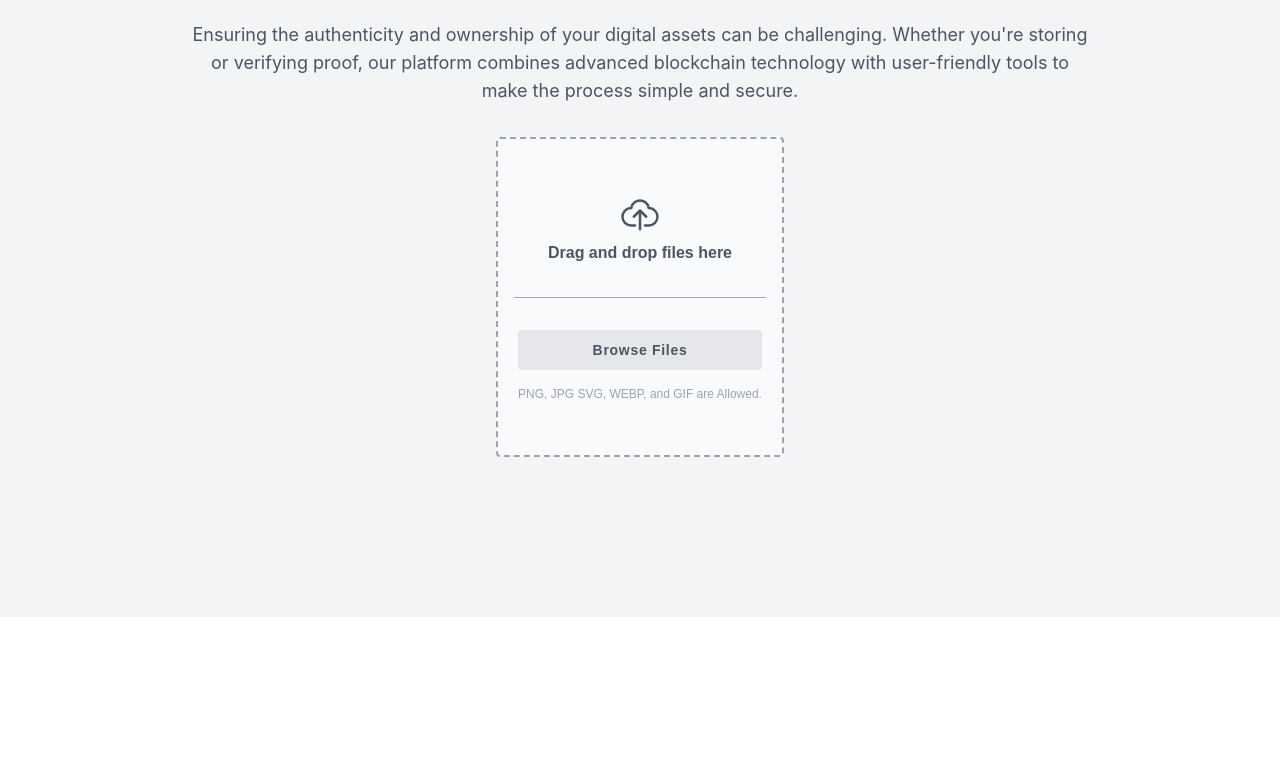
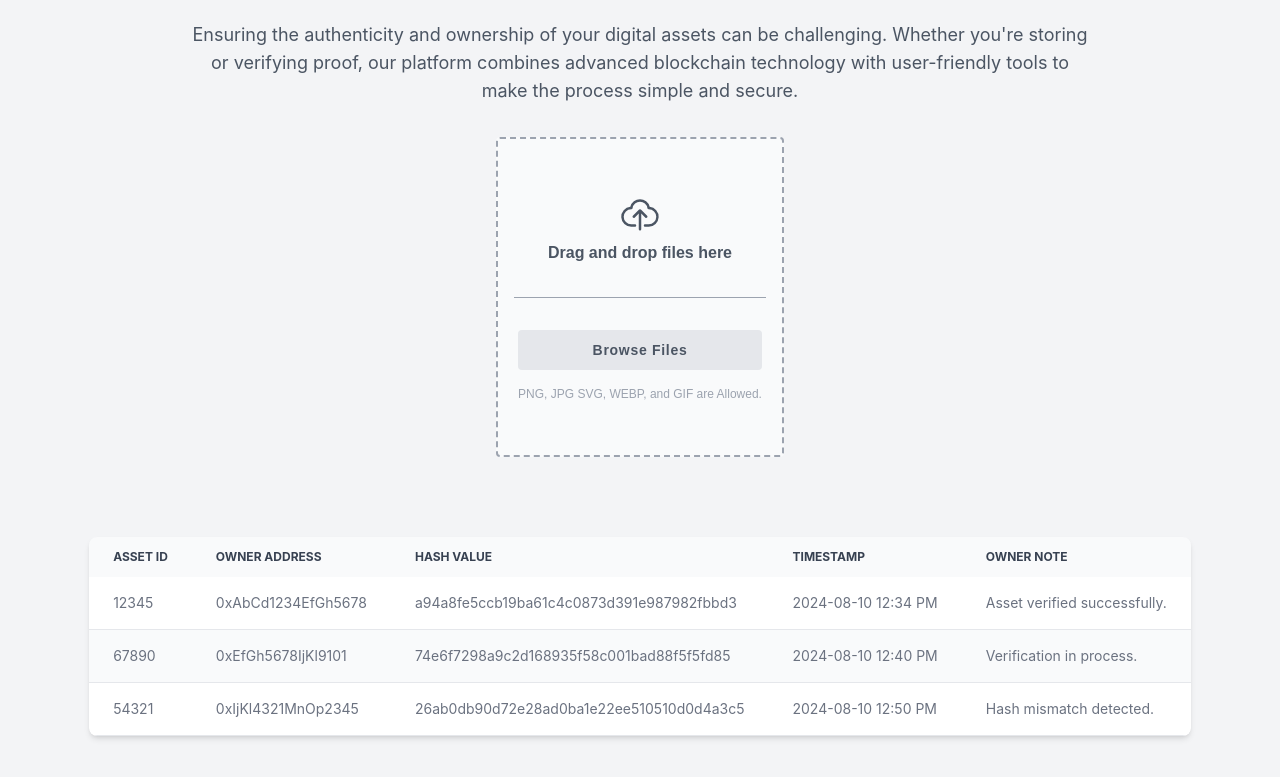
Before and after one commit to hktitof/trustyHash, a Next.js app: page / in a window 1280 px wide. Shown: the part 259-1036 px from the top of the page. Before the commit the page ends 876 px from the top, so only its background shows below. Built offline with nearby package versions, Linux system fonts and the light colour scheme.

Commit message:
added statistics table

```diff
--- a/components/home/Home.tsx
+++ b/components/home/Home.tsx
@@ -5,10 +5,7 @@ import { useState, useEffect } from "react";
 // Components
 import Header from "../Header/Header";
 import Menu from "../menu/Menu";
-import UploadSection from "../uploadSection/UploadSection";
-import VerificationSection from "../verificationSection/VerificationSection";
 import StatisticsTable from "../statisticsTable/StatisticsTable";
-import Footer from "../footer/Footer";
 
 // Smart Contract ABI and Address
 // import contractABI from '../abi/TrustyHash.json';
@@ -28,6 +25,7 @@ export default function Home() {
     <div className="bg-gray-100  min-h-screen">
       <Menu />
       <Header />
+      <StatisticsTable />
       <div className="container mx-auto py-10 px-4">
         {/* <UploadSection contract={contract} />
         <VerificationSection contract={contract} />
--- a/components/statisticsTable/StatisticsTable.tsx
+++ b/components/statisticsTable/StatisticsTable.tsx
@@ -1,28 +1,85 @@
-export default function StatisticsTable({ statistics }) {
+export default function StatisticsTable({}) {
   return (
-      <section className="bg-white dark:bg-gray-900 shadow-md rounded-md p-6">
-        <h2 className="text-2xl font-bold mb-4 text-gray-800 dark:text-white">Statistics</h2>
-        <div className="overflow-x-auto">
-          <table className="w-full text-left table-auto">
-            <thead>
-              <tr className="bg-gray-200 dark:bg-gray-700">
-                <th className="px-4 py-2 text-gray-800 dark:text-white">Statistic</th>
-                <th className="px-4 py-2 text-gray-800 dark:text-white">Value</th>
+    <>
+      <div className="flex  items-center justify-center  ">
+        <div className="flex items-center justify-center ">
+          <div className="overflow-x-auto relative shadow-md sm:rounded-lg">
+            <div className="overflow-x-auto relative shadow-md sm:rounded-lg">
+              <table className="w-full text-sm text-left text-gray-500 ">
+                <thead className="text-xs text-gray-700 uppercase bg-gray-50  dark:text-gray-400">
+                  <tr>
+                    <th scope="col" className="py-3 px-6">
+                      Asset ID
+                    </th>
+                    <th scope="col" className="py-3 px-6">
+                      Owner Address
+                    </th>
+                    <th scope="col" className="py-3 px-6">
+                      Hash Value
+                    </th>
+                    <th scope="col" className="py-3 px-6">
+                      TimeStamp
+                    </th>
+                    <th scope="col" className="py-3 px-6">
+                      Owner Note
+                    </th>
+
                   </tr>
                 </thead>
                 <tbody>
-              <tr className="border-b border-gray-200 dark:border-gray-600">
-                <td className="px-4 py-2 text-gray-800 dark:text-white">Total Proofs</td>
-                <td className="px-4 py-2 text-gray-800 dark:text-white">{statistics.totalProofs}</td>
+                  <tr className="bg-white border-b">
+                    <td className="py-4 px-6">12345</td>
+                    <td className="py-4 px-6">0xAbCd1234EfGh5678</td>
+                    <td className="py-4 px-6">a94a8fe5ccb19ba61c4c0873d391e987982fbbd3</td>
+                    <td className="py-4 px-6">2024-08-10 12:34 PM</td>
+
+                    <td className="py-4 px-6">Asset verified successfully.</td>
                   </tr>
-              <tr className="border-b border-gray-200 dark:border-gray-600">
-                <td className="px-4 py-2 text-gray-800 dark:text-white">Successful Verifications</td>
-                <td className="px-4 py-2 text-gray-800 dark:text-white">{statistics.successfulVerifications}</td>
+
+                  <tr className="bg-gray-50 border-b">
+                    <td className="py-4 px-6">67890</td>
+                    <td className="py-4 px-6">0xEfGh5678IjKl9101</td>
+                    <td className="py-4 px-6">74e6f7298a9c2d168935f58c001bad88f5f5fd85</td>
+                    <td className="py-4 px-6">2024-08-10 12:40 PM</td>
+                    <td className="py-4 px-6">Verification in process.</td>
                   </tr>
-              {/* Add more rows for additional statistics */}
+
+                  <tr className="bg-white border-b">
+                    <td className="py-4 px-6">54321</td>
+                    <td className="py-4 px-6">0xIjKl4321MnOp2345</td>
+                    <td className="py-4 px-6">26ab0db90d72e28ad0ba1e22ee510510d0d4a3c5</td>
+                    <td className="py-4 px-6">2024-08-10 12:50 PM</td>
+                    <td className="py-4 px-6">Hash mismatch detected.</td>
+                  </tr>
                 </tbody>
               </table>
             </div>
-      </section>
+          </div>
+        </div>
+      </div>
+
+      <div className="text-sm text-white font-semibold py-10 text-center -mt-20">
+        Made with{" "}
+        <a
+          href="https://chat.openai.com/g/g-8gGyAPc6i-material-tailwind-gpt"
+          className="text-white hover:text-gray-800"
+          target="_blank"
+          rel="noreferrer"
+        >
+          MT GPT
+        </a>
+        based on
+        <a
+          href="https://www.material-tailwind.com"
+          className="text-blueGray-500 hover:text-blueGray-800"
+          target="_blank"
+          rel="noreferrer"
+        >
+          {" "}
+          Material Tailwind Framework
+        </a>
+        .
+      </div>
+    </>
   );
 }
```
Also changed, not shown: components/Header/Header.tsx (+0 -88 lines). Lines whose indentation alone changed are shown as unchanged.
